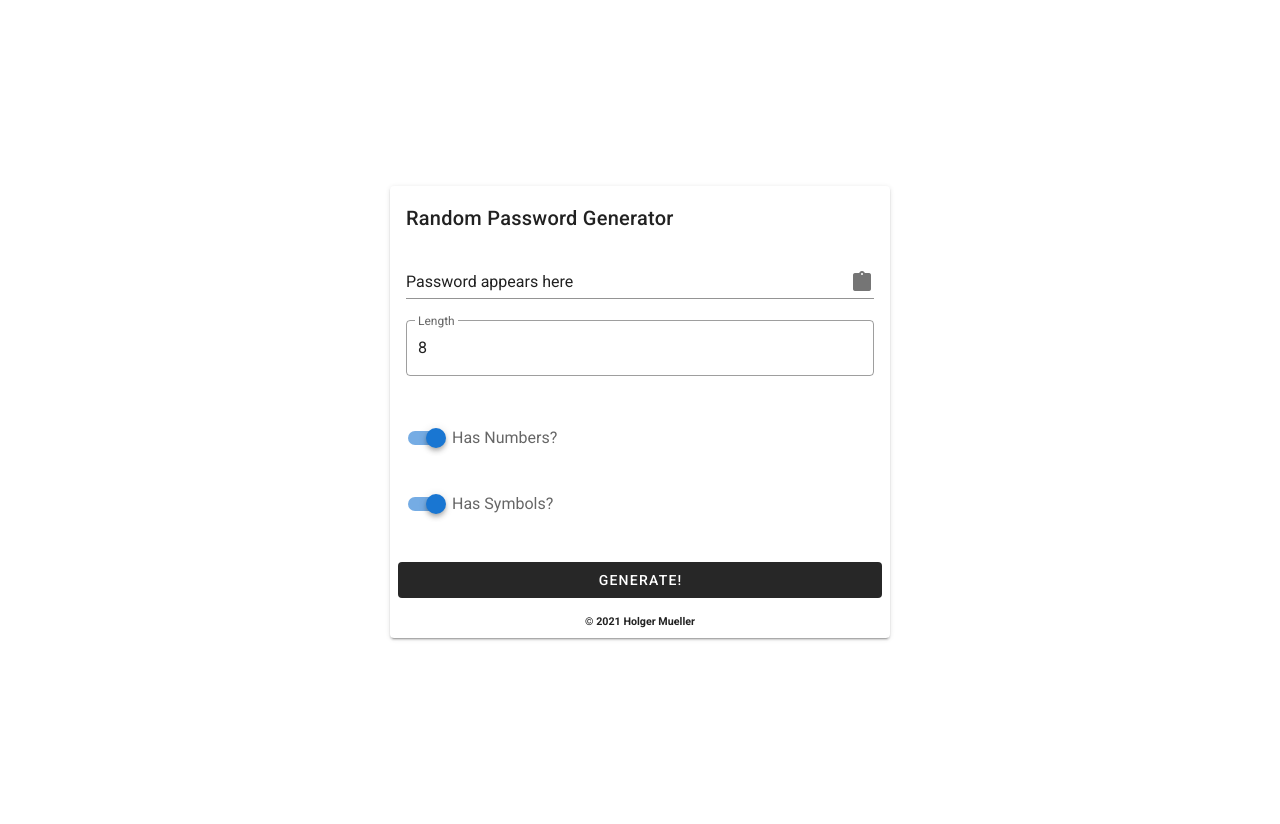
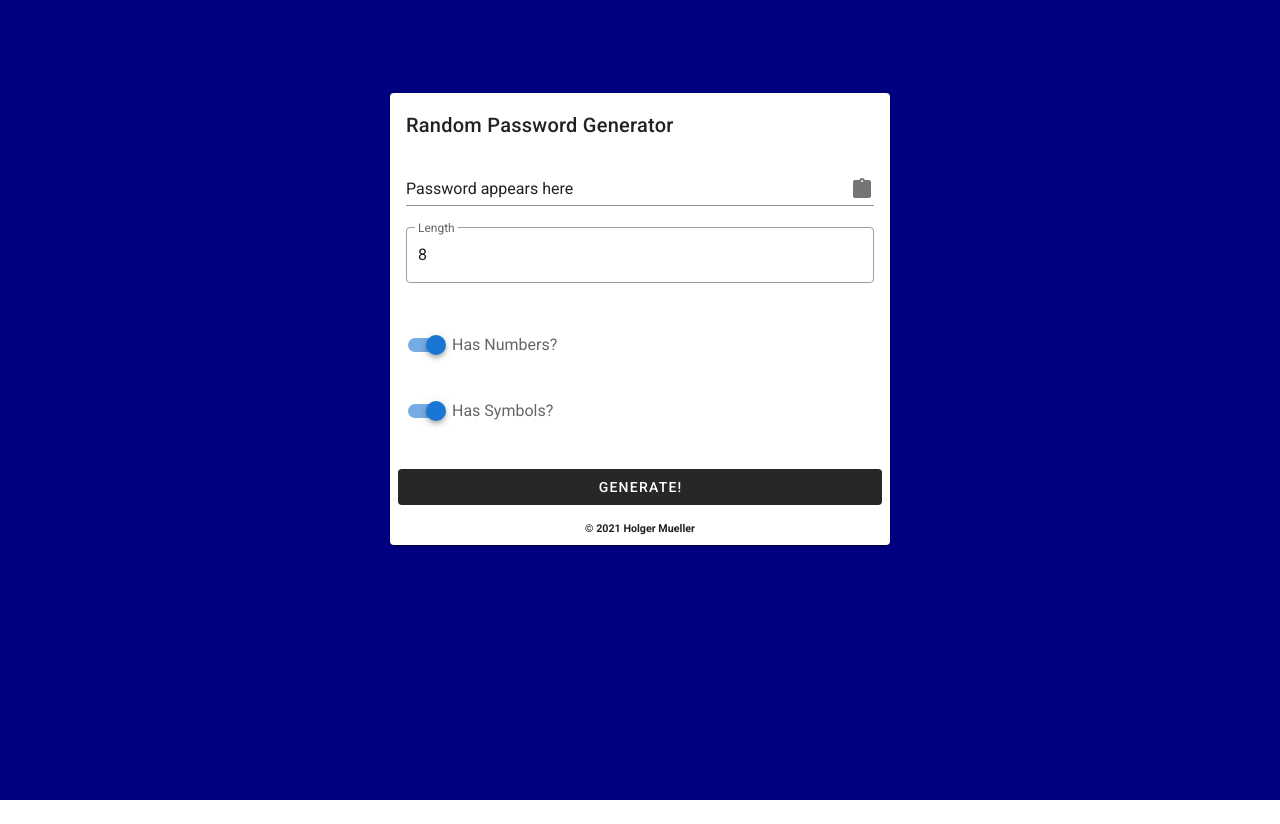
Before and after one commit to Holgermueller/passgen, a Vue app: page / in a window 1280 px wide. After the commit the page ends 800 px from the top, so only its background shows below. Built offline with nearby package versions, Linux system fonts and the light colour scheme.

Commit message:
added background color

```diff
--- a/src/App.vue
+++ b/src/App.vue
@@ -1,6 +1,6 @@
 <template>
   <v-app>
-    <v-main>
+    <v-main class="main-background">
       <PasswordGenerator />
     </v-main>
   </v-app>
@@ -21,3 +21,9 @@ export default {
   }),
 };
 </script>
+
+<style scoped>
+.main-background {
+  background-color: #000080;
+}
+</style>
--- a/src/components/PasswordGenerator.vue
+++ b/src/components/PasswordGenerator.vue
@@ -66,7 +66,7 @@ export default {
 
 <style scoped>
 .password-card {
-  margin: 15% auto;
+  margin: 7% auto;
 }
 
 .copy {
```
